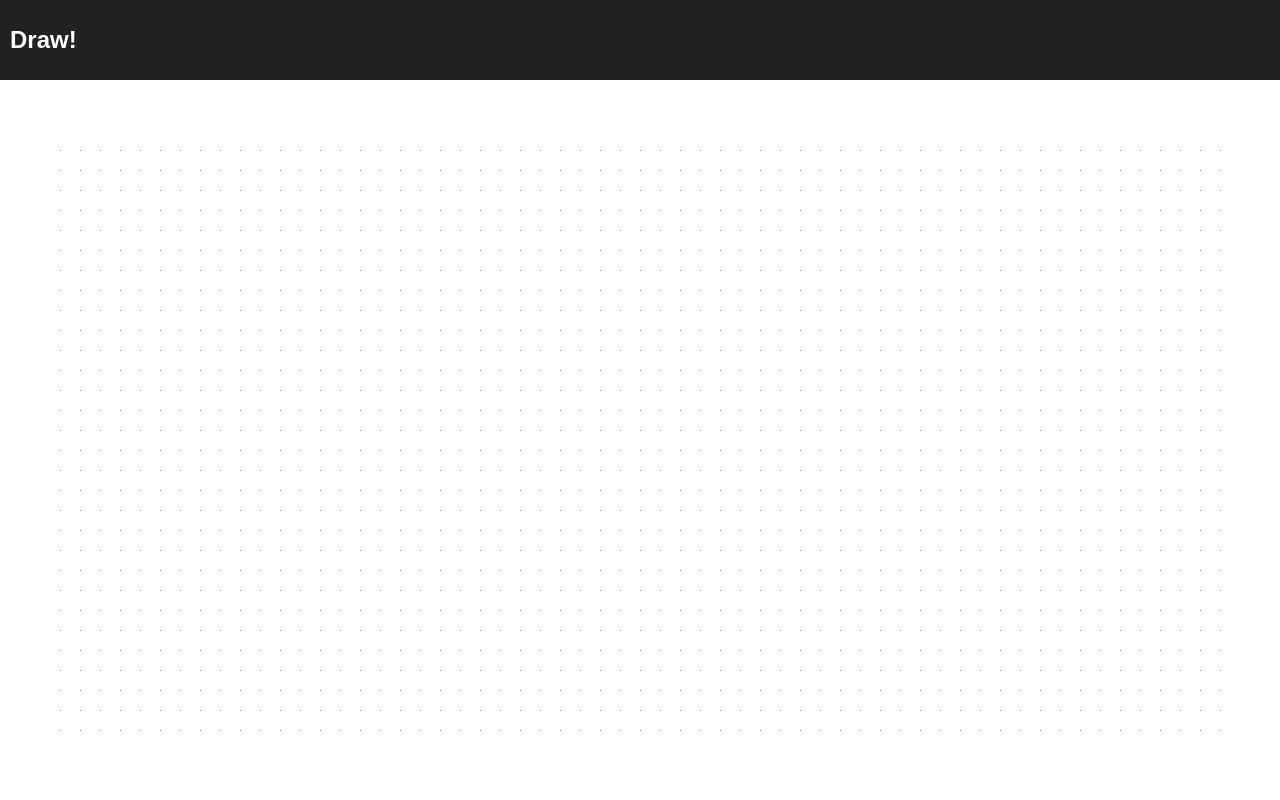
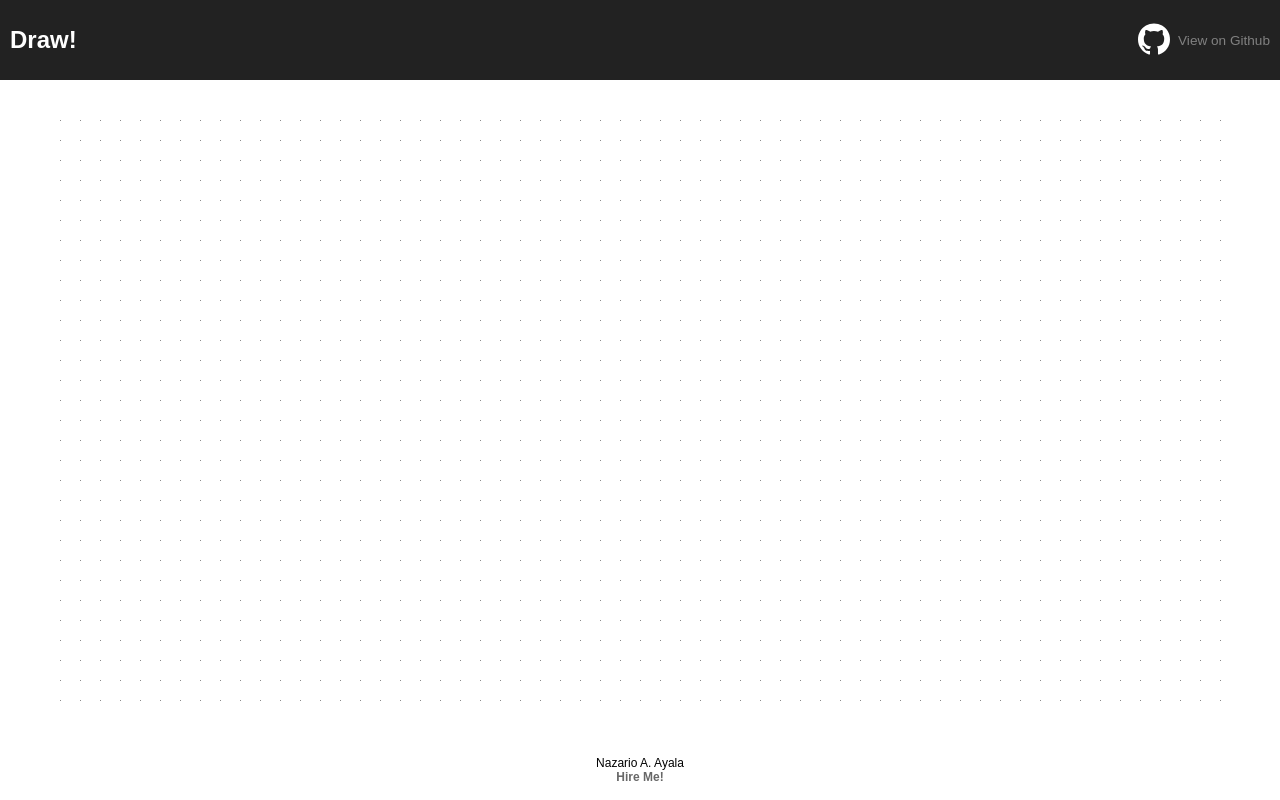
Before and after one commit to nazarioa/drawing-in-grids, a React (Create React App) app: page / in a window 1280 px wide. Built offline with nearby package versions, Linux system fonts and the light colour scheme.

Commit message:
Improved layout and added self promotion links content.

```diff
--- a/public/index.html
+++ b/public/index.html
@@ -2,7 +2,7 @@
 <html lang="en">
   <head>
     <meta charset="utf-8">
-    <meta name="viewport" content="width=device-width, initial-scale=1, shrink-to-fit=no user-scalable=no">
+    <meta name="viewport" content="width=device-width, initial-scale=1, user-scalable=no">
     <meta name="theme-color" content="#000000">
 
     <!--
--- a/src/App.css
+++ b/src/App.css
@@ -1,17 +1,78 @@
+.App {
+  display: grid;
+  grid-template-columns: auto;
+  grid-template-rows: 60px auto 60px;
+  grid-template-areas: 'header'
+  'body'
+  'footer';
+  position: fixed;
+  top: 0;
+  bottom: 0;
+  right: 0;
+  left: 0;
+}
+
 .App-header {
   background-color: #222;
   padding: 10px;
   color: white;
   height: 60px;
+  display: flex;
+  flex-direction: row;
+  align-items: center;
+  grid-area: header;
+  justify-content: space-between;
 }
 
-.App-title {
+.header-title {
   font-size: 1.5em;
+}
+
+.header-github {
+  position: relative;
+}
+
+.header-github a {
+  font-size: 0.85em;
+  color: #818181;
+  text-decoration: none;
+}
+
+.header-github a:hover {
+  font-size: 0.85em;
+  color: #b1b1b1;
+}
+
+.header-github::before {
+  display: block;
+  width: 2em;
+  height: 2em;
+  content: '';
+  position: absolute;
+  top: -0.5em;
+  left: -2.5em;
+  background-image: url('./img/octocat-white.svg');
+  background-size: contain;
+  background-repeat: no-repeat;
 }
 
 .App-grid {
   padding: 50px;
-  margin: 10px auto;
   display: grid;
+  grid-area: body;
+}
+
+.App-footer {
+  height: 60px;
+  font-size: 0.75em;
+
+  grid-area: footer;
+  display: flex;
+  flex-direction: column;
+  text-align: center;
   justify-content: center;
 }
+
+.my-website {
+  font-weight: 600;
+}
--- a/src/App.js
+++ b/src/App.js
@@ -62,17 +62,24 @@ class App extends Component {
 
     const cells = [];
     for (let i = 0; i < (numberCellsVertically * numberCellsHorizontally); i++) {
-      cells.push(<Cell key={i} className="cell-{i}" style={cellStyle} />);
+      cells.push(<Cell key={i} style={cellStyle} />);
     }
 
     return (
       <div className="App">
         <header className="App-header">
-          <h1 className="App-title">Draw!</h1>
+          <h1 className="header-title">Draw!</h1>
+          <div className="header-github"><a href="http://github.com/nazarioa/drawing-in-grids">View on Github</a></div>
         </header>
+
         <div className="App-grid" style={gridTemplateStyle}>
           {cells}
         </div>
+
+        <footer className="App-footer">
+          <div className="my-name">Nazario A. Ayala</div>
+          <div className="my-website"><a href="https://www.linkedin.com/in/nazarioa">Hire Me!</a></div>
+        </footer>
       </div>
     );
   }
--- a/src/index.css
+++ b/src/index.css
@@ -7,3 +7,13 @@ body {
 div {
   box-sizing: border-box;
 }
+
+
+a {
+  color: #676767;
+  text-decoration: none;
+}
+
+a:hover {
+  text-decoration: underline;
+}
```
Also changed, not shown: src/img/octocat-white.svg (added).
